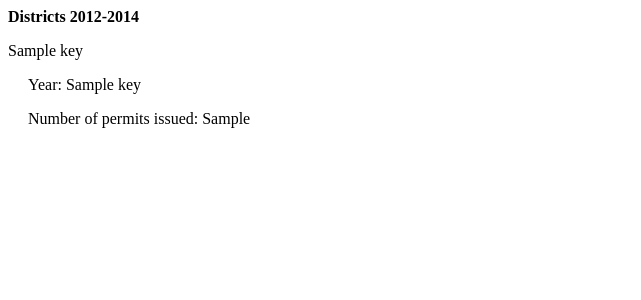
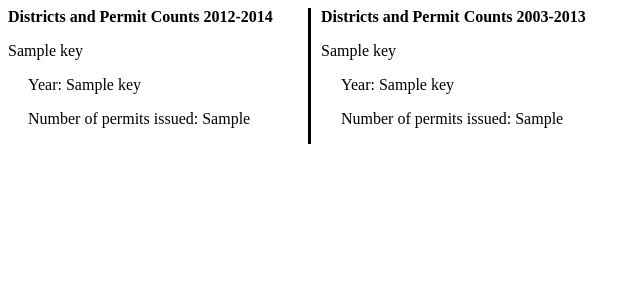
Before and after one commit to sa-express-news/build_perms, a Django app: template permits/templates/permits/index.html in a window 1280 px wide. Shown: the top 300 px of the page, without its empty margins (0-641 px from the left). Run offline with Django 3.2, Linux system fonts and the light colour scheme; the template is opened without the code that fills it: most values are stand-ins (such as "Sample title", 1, 10 or a date in 2020); parts of the project's set-up code (start-up, migrations or seed data) failed here and were passed over.

Commit message:
view and template for calculation and display of totals for prior permits

```diff
--- a/permits/templates/permits/index.html
+++ b/permits/templates/permits/index.html
@@ -1,5 +1,7 @@
+<div style="height:auto; width:1000px;">
+    <div style="border-right:solid; width:300px; float:left;">
     {% if post_tots %}
-    <div><b>Districts 2012-2014</b></div>
+        <div><b>Districts and Permit Counts 2012-2014</b></div>
         {% for key,values in post_tots.items %}
         <p>{{ key }}</p>
             {% for k,v in values.items %}
@@ -8,3 +10,17 @@
             {% endfor %}
         {%  endfor %}
     {% endif %}
+    </div>
+    <div style="float:left;margin-left:10px;">
+        {% if prior_tots %}
+        <div style="width:300px;"><b>Districts and Permit Counts 2003-2013</b></div>
+            {% for key, values in prior_tots.items %}
+            <p>{{ key }}</p>
+                {% for k,v in values.items %}
+                <p style="margin-left:20px;">Year: {{ k }}</p>
+                <p style="margin-left:20px;">Number of permits issued: {{ v }}</p>
+                {% endfor %}
+            {% endfor %}
+        {% endif %}
+    </div>
+</div>
--- a/permits/views.py
+++ b/permits/views.py
@@ -42,7 +42,6 @@ def get_permits_by_year_by_district_prior():
 
             prior_permits_by_year_by_district[dist.name].update({year:permit_count})
 
-    print(prior_permits_by_year_by_district)
 
     return prior_permits_by_year_by_district
 
@@ -53,6 +52,6 @@ def index(request):
     get_permits_by_year_by_district_prior()
 
     template = loader.get_template('permits/index.html')
-    context = {'post_tots': get_permits_by_year_by_district_post()}
+    context = {'post_tots': get_permits_by_year_by_district_post(), 'prior_tots': get_permits_by_year_by_district_prior() }
 
     return render(request, 'permits/index.html', context)
```
Lines whose indentation alone changed are shown as unchanged.
